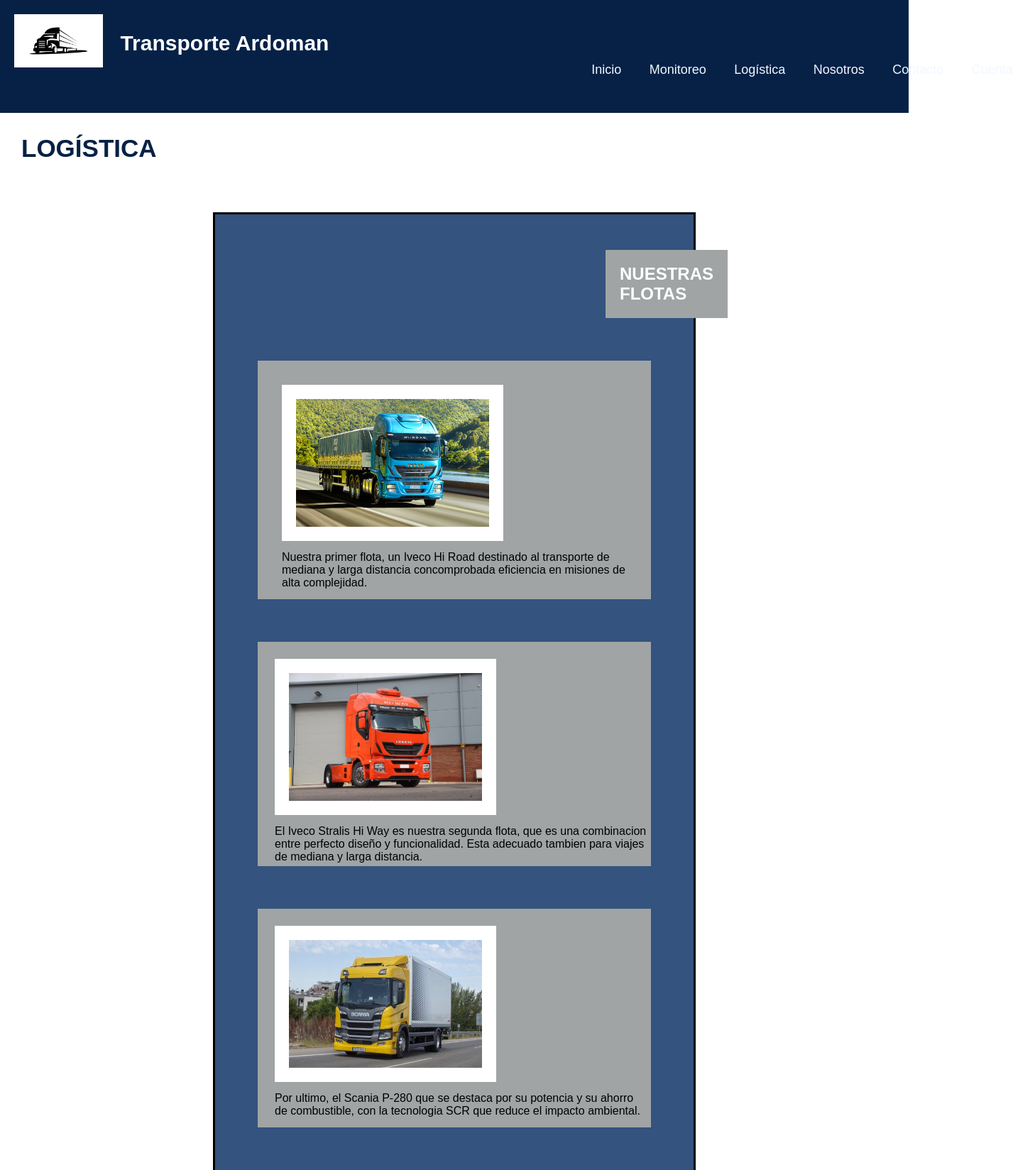
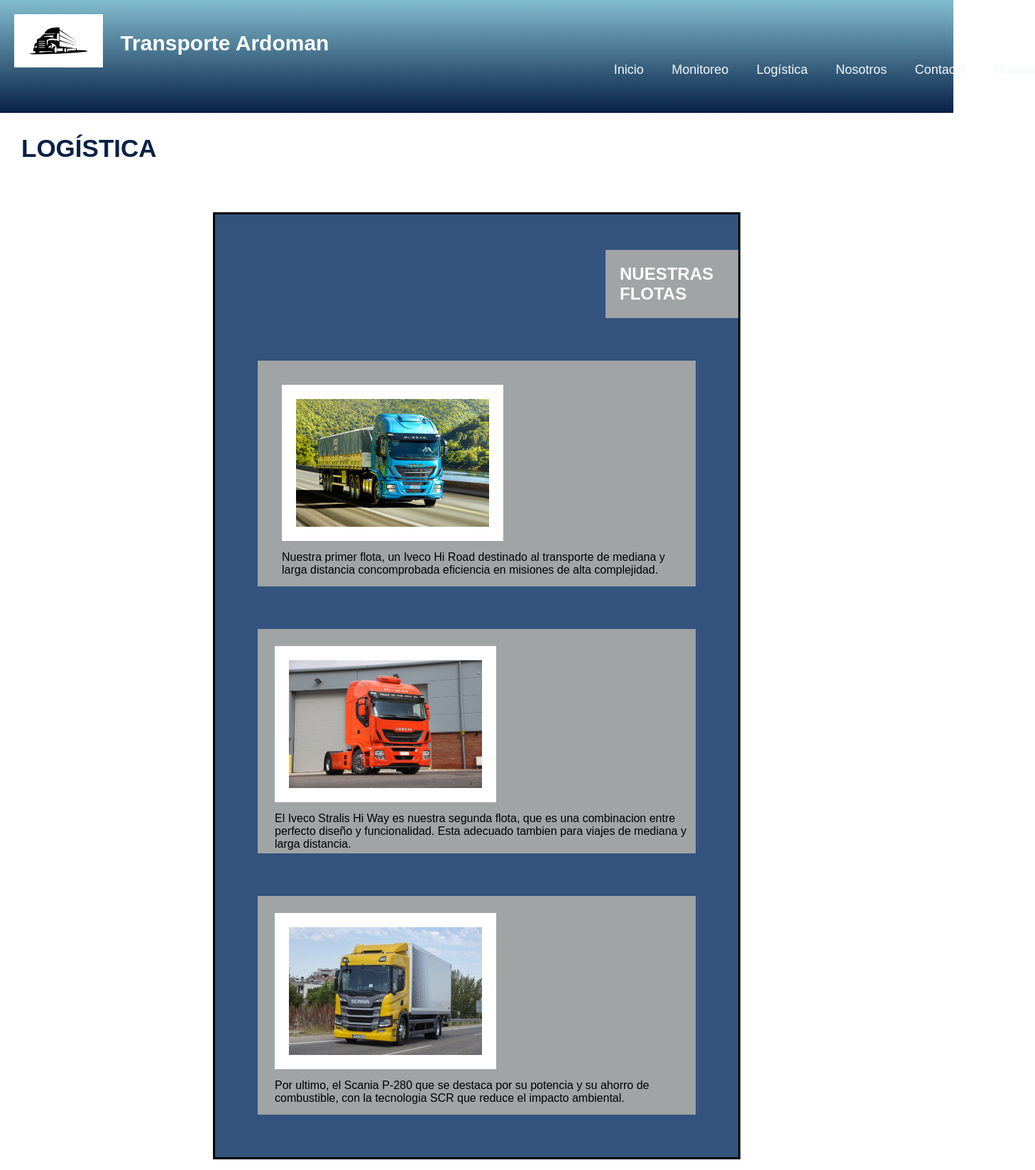
Before and after one commit to aaguilera0/proyectoch1, a plain HTML site: page pages/logistica.html in a window 1280 px wide. Shown: the top 1648 px of the page at 71% size, 1458 px wide, since content can reach past the window. Drawn offline with Linux system fonts and the light colour scheme.

Commit message:
Agrego grid, animaciones y transiciones

```diff
--- a/css/style.css
+++ b/css/style.css
@@ -33,7 +33,7 @@ footer {
 /* HEADER */
 
 #header {
-    background-color: #072146;
+    background: linear-gradient(#82bdcf,#072146);
 }
 
 #header .logo {
@@ -72,6 +72,8 @@ footer {
 
 #header .menu ul li a:hover {
     color: #1e85a5;
+    transition: 1s;
+
 }
 
 /* FOOTER */
@@ -243,6 +245,7 @@ footer {
     height: 70px;
 }
 
+
 /* INICIO */
 
 /* cotización */
@@ -403,22 +406,22 @@ footer {
     margin-bottom: 100px;
 }
 
- #main #flotas .nuestras-flotas {
+ #main #flotas #titulo-flotas {
     display: inline-block;
     margin-top: 50px;
     margin-left: 550px;
     border: solid 20px #A0A4A4;
     background-color: #A0A4A4;
     color: white;
-}
+ }
 
-#main #flotas #hi-road {
+#main #flotas #hi {
     border: solid 4px #A0A4A4;
     background-color: #A0A4A4;
     padding: 10px;
     margin: 60px;
 }
-#main #flotas #hi-road .camion1 {
+#main #flotas #hi .camion1 {
     width: 312px;
     height: 220px;
     margin-top: 20px;
@@ -427,17 +430,17 @@ footer {
     border: solid 20px white;
 }
 
-#main #flotas #hi-road .parrafo-camion1 {
+#main #flotas #hi .parrafo-camion1 {
 margin-left: 20px;
 }
 
-#main #flotas #iveco-stralis {
+#main #flotas #stralis {
     border: solid 4px #A0A4A4;
     background-color: #A0A4A4;
     margin: 60px;
 }
 
-#main #flotas #iveco-stralis .camion2 {
+#main #flotas #stralis .camion2 {
     width: 312px;
     height: 220px;
     margin-top: 20px;
@@ -446,17 +449,17 @@ margin-left: 20px;
     border: solid 20px white;
 }
 
-#main #flotas #iveco-stralis .parrafo-camion2 {
+#main #flotas #stralis .parrafo-camion2 {
     margin-left: 20px;
 }
 
-#main #flotas #scania-p {
+#main #flotas #scania {
     border: solid 4px #A0A4A4;
     background-color: #A0A4A4;
     margin: 60px;
 }
 
-#main #flotas #scania-p .camion3 {
+#main #flotas #scania .camion3 {
     width: 312px;
     height: 220px;
     margin-top: 20px;
@@ -465,11 +468,10 @@ margin-left: 20px;
     border: solid 20px white;
 }
 
-#main #flotas #scania-p .parrafo-camion3 {
+#main #flotas #scania .parrafo-camion3 {
     margin-left: 20px;
     margin-bottom: 10px;
 }
-
 
 
 /* SOBRE NOSOTROS */
@@ -484,11 +486,12 @@ margin-left: 20px;
     color: #072146;
 }
 
-#main #nav-nosotros {
-   text-align: start;
-   margin-left: 50px;
+#main #nav-nosotros a:hover {
+    text-align: start;
+    margin-left: 50px;
+    transition: 1s;
+ }
 
-}
 
 #main #nav-nosotros .historia {
     display: block;
@@ -530,9 +533,10 @@ margin-left: 20px;
 
 /* sobre nosotros - misión, visión y valores */
 
-#main #nav-nosotros2 {
+#main #nav-nosotros2 a:hover {
     text-align: start;
     margin-left: 50px;
+    transition: 1s;
 }
 
 #main #nav-nosotros2 .historia {
--- a/pages/logistica.html
+++ b/pages/logistica.html
@@ -11,13 +11,13 @@
 </head>
 
 <body>
+    <div class="container">
         <header id="header">
             <div>
                 <img class="logo" src="../img/logo camion.png" alt="">
                 <h1 class="titulo">Transporte Ardoman</h1>
             </div>
-        <div>
-        <nav class="menu">
+            <div class="menu">
                 <ul>
                     <li><a href="../index.html">Inicio</a></li>
                     <li><a href="./monitoreo.html">Monitoreo</a></li>
@@ -26,31 +26,31 @@
                     <li><a href="./contacto.html">Contacto</a></li>
                     <li><a href="./cuenta.html">Cuenta</a></li>
                 </ul>
-        </nav>
             </div>
            </header>
         <main id="main">
             <div>
               <h1 class="titulo-logistica">LOGÍSTICA</h1>
             </div>
+            <div id="grid-container">
                 <section id="flotas">
-            <div>
-                <div class="nuestras-flotas">
+                 <div id="titulo-flotas">
                         <h2>NUESTRAS FLOTAS</h2>
                  </div>
-                <div id="hi-road">
+                 <div class="flex-container">
+                    <div id="hi">
                         <img class="camion1" src="../img/Flotas/Iveco Hi Road.jpg" alt="">
                         <p class="parrafo-camion1">
                             Nuestra primer flota, un Iveco Hi Road destinado al transporte de mediana y larga distancia concomprobada eficiencia en misiones de alta complejidad.
                         </p>
                     </div>
-                <div id="iveco-stralis">
+                    <div id="stralis">
                         <img class="camion2" src="../img/Flotas/Iveco Stralis.jpg" alt="">
                         <p class="parrafo-camion2">
                             El Iveco Stralis Hi Way es nuestra segunda flota, que es una combinacion entre perfecto diseño y funcionalidad. Esta adecuado tambien para viajes de mediana y larga distancia.
                         </p>
                     </div>
-                <div id="scania-p">
+                    <div id="scania">
                        <img class="camion3" src="../img/Flotas/Scania P 280.jpg" alt="">
                        <p class="parrafo-camion3">
                         Por ultimo, el Scania P-280 que se destaca por su potencia y su ahorro de combustible, con la tecnologia SCR que reduce el impacto ambiental.
@@ -58,6 +58,7 @@
                     </div>
                  </div>
                 </section>
+            </div>
             <section>
                 <div id="redes">
                     <h1 class="titulo">Seguinos en nuestras redes</h1>
@@ -69,6 +70,7 @@
                 </div>
             </section>
         </main>
+
         <footer id="footer">
             <div id="intro">
                 <img class="footer-logo" src="../img/logo camion.png">
@@ -92,9 +94,7 @@
                 <h2 class="titulo">TEL/CORREO</h2>
               <p class="parrafo"> 1140569838 <br> transporte.ardoman@gmail.com </p>
             </div>
-        <div>
-            <img id="qr-afip" src="../img/qr afip.jpg" alt="data fiscal web">
-        </div> <!-- QR AFIP -->
         </footer>
+    </div>
 </body>
 </html>
```
Also changed, not shown: index.html (+6 -9 lines), pages/sobre nosotros - mision, vision y valores.html (+2 -3 lines), pages/sobre nosotros.html (+3 -4 lines). Lines whose indentation alone changed are shown as unchanged.
